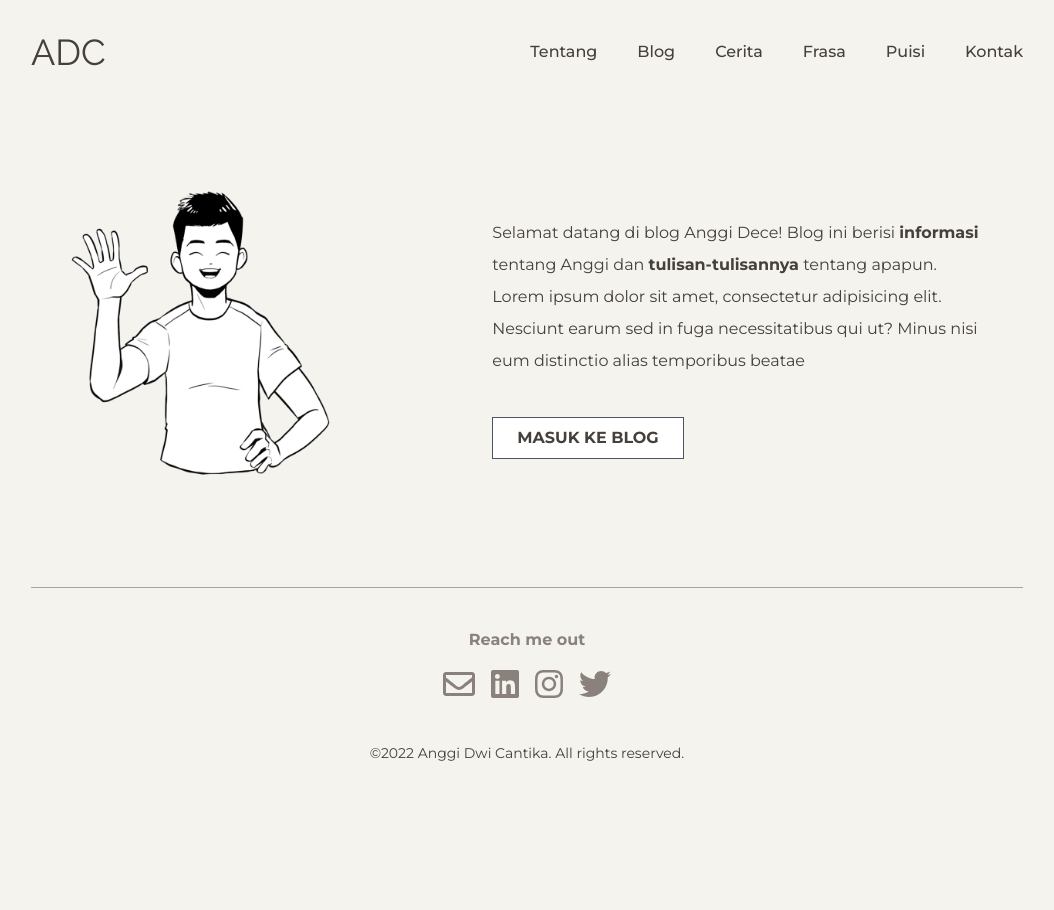
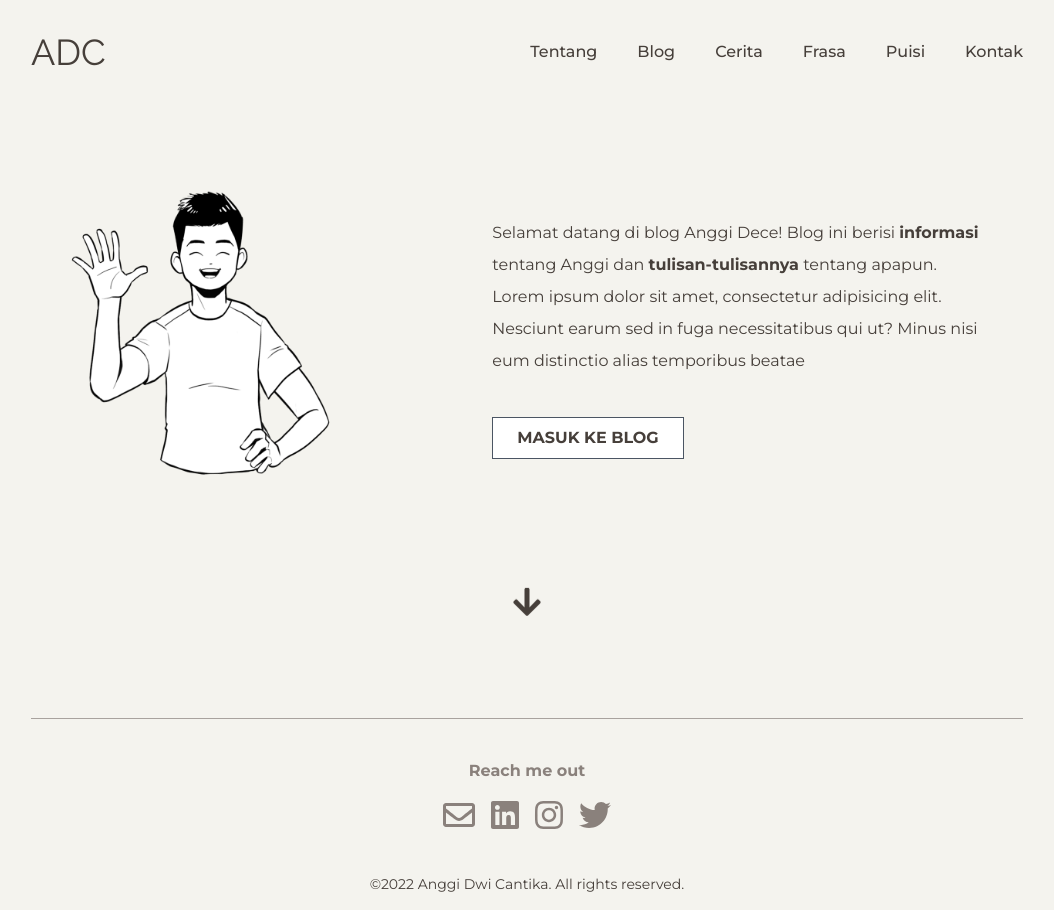
Before and after one commit to nadrianfikri/anggidc-personal-web, a Next.js app: page / in a window 1280 px wide. Shown: the whole page, without its empty margins (113-1167 px from the left). Before the commit the page ends 800 px from the top, so only its background shows below. Built offline with nearby package versions, Linux system fonts and the light colour scheme.

Commit message:
add arrow down to action

```diff
--- a/components/organisms/Hero.tsx
+++ b/components/organisms/Hero.tsx
@@ -1,10 +1,12 @@
 import Image from 'next/image';
-import React from 'react';
-import { ButtonLink, Row } from '../atoms';
+
+import { faArrowDown } from '@fortawesome/free-solid-svg-icons';
+import { FontAwesomeIcon } from '@fortawesome/react-fontawesome';
+import { ButtonLink, Row, UnstyledLink } from '../atoms';
 
 export default function Hero() {
   return (
-    <div className="wrapper py-20 ">
+    <div className="wrapper py-20  space-y-10 md:space-y-24">
       <Row className="items-center justify-center gap-y-6 md:gap-24 flex-wrap">
         <div className="md:basis-1/3">
           <Image src="/images/people.png" width={270} height={300} alt="img" />
@@ -14,11 +16,16 @@ export default function Hero() {
             Selamat datang di blog Anggi Dece! Blog ini berisi <strong>informasi</strong> tentang Anggi dan <strong>tulisan-tulisannya</strong> tentang apapun. Lorem ipsum dolor sit amet, consectetur adipisicing elit. Nesciunt earum sed in
             fuga necessitatibus qui ut? Minus nisi eum distinctio alias temporibus beatae
           </p>
-          <ButtonLink variants="secondary" href="/Blog" className="uppercase mt-10">
+          <ButtonLink variants="secondary" href="/Blog" className="uppercase mt-10 text-center w-full md:w-auto">
             Masuk ke Blog
           </ButtonLink>
         </div>
       </Row>
+      <section className="flex items-center justify-center">
+        <UnstyledLink href="#intro">
+          <FontAwesomeIcon icon={faArrowDown} size="2x" className="animate-bounce" />
+        </UnstyledLink>
+      </section>
     </div>
   );
 }
```
